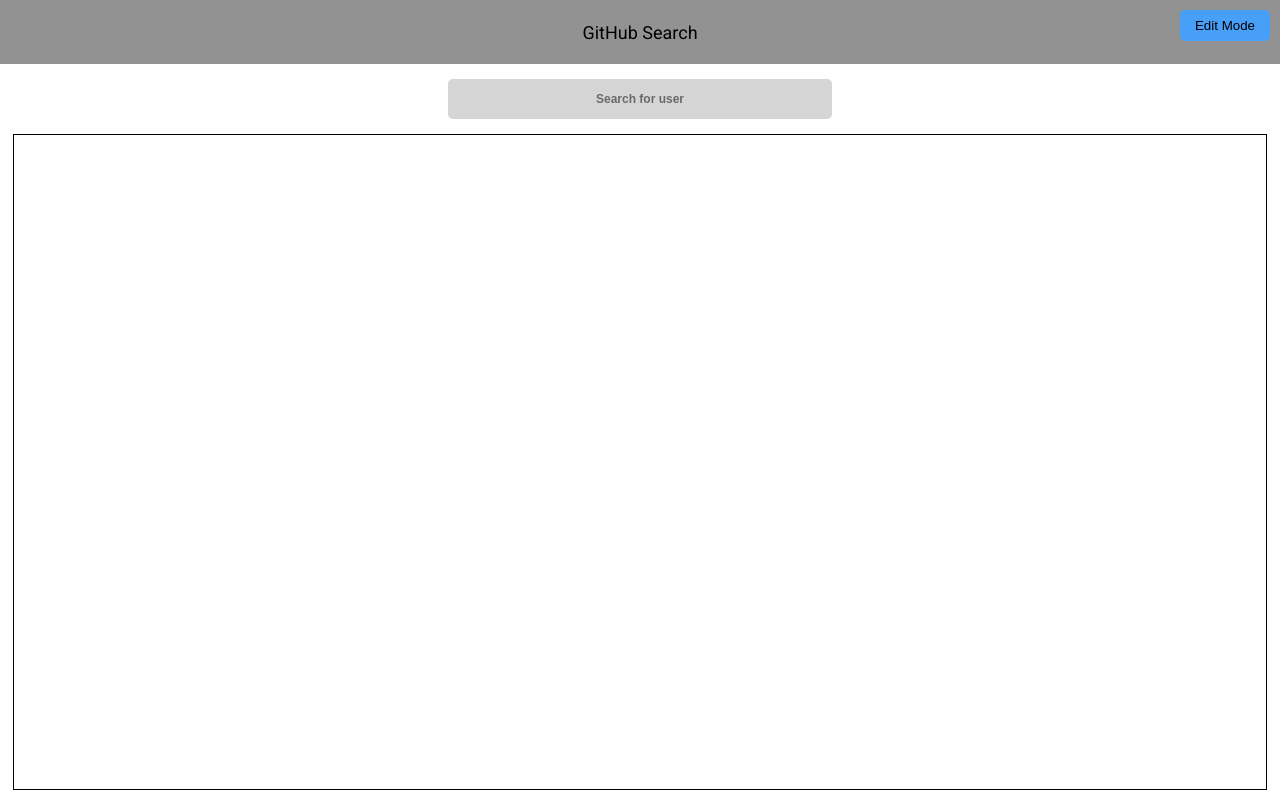
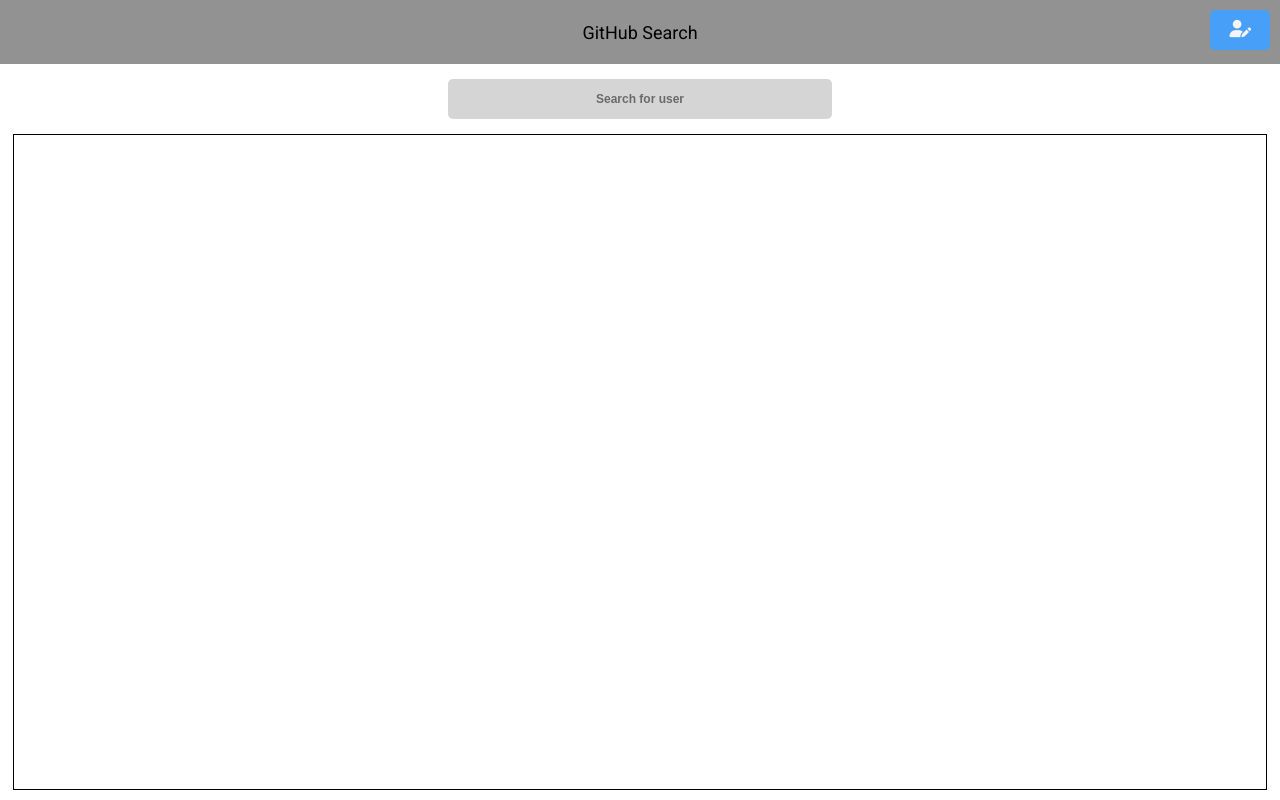
Before and after one commit to TomFSC/gitHub-search-test-fulll, a React (Create React App) app: page / in a window 1280 px wide. Built offline with nearby package versions, Linux system fonts and the light colour scheme.

Commit message:
💄  Change header Button label with icons

```diff
--- a/src/components/pages/githubSearch/Header/Header.tsx
+++ b/src/components/pages/githubSearch/Header/Header.tsx
@@ -7,13 +7,16 @@
 
 function Header() {
   const { isEditMode, handleEditMode } = useContext(SearchContext);
+  const buttonIconClassName = isEditMode
+    ? "fa-solid fa-right-from-bracket"
+    : "fa-solid fa-user-pen";
 
   return (
     <div data-testid="header" className="header">
       <Title label="GitHub Search" />
       <Button
         className={isEditMode ? "header-btn active" : "header-btn"}
-        label="Edit Mode"
+        label={<i className={buttonIconClassName}></i>}
         onClick={handleEditMode}
       />
     </div>
--- a/src/components/pages/githubSearch/Header/header.css
+++ b/src/components/pages/githubSearch/Header/header.css
@@ -6,26 +6,31 @@
   display: flex;
   align-items: center;
   justify-content: center;
-}
-
-h1 {
-  font-size: 18px;
-  font-family: "Roboto", sans-serif;
-  font-weight: 500;
+  > h1 {
+    font-size: 18px;
+    font-family: "Roboto", sans-serif;
+    font-weight: 500;
+  }
 }
 
 .header-btn {
   position: absolute;
   top: 10px;
   right: 10px;
+  display: flex;
+  align-items: center;
+  justify-content: center;
+  height: 40px;
+  width: 60px;
   padding: 8px 15px;
   border: none;
   border-radius: 5px;
   background-color: #479ff8;
+  color: whitesmoke;
+  > i {
+    scale: 1.3;
+  }
   &:hover {
     cursor: pointer;
   }
-  &.active {
-    background-color: red;
-  }
 }
--- a/src/components/reusable-ui/Button.tsx
+++ b/src/components/reusable-ui/Button.tsx
@@ -1,8 +1,7 @@
 import { MouseEventHandler } from "react";
-
 interface ButtonProps {
   className: string;
-  label: string;
+  label: string | JSX.Element;
   onClick?: MouseEventHandler;
 }
 
```
Also changed, not shown: src/utils/test-utils.tsx (added, +15 -0 lines).
